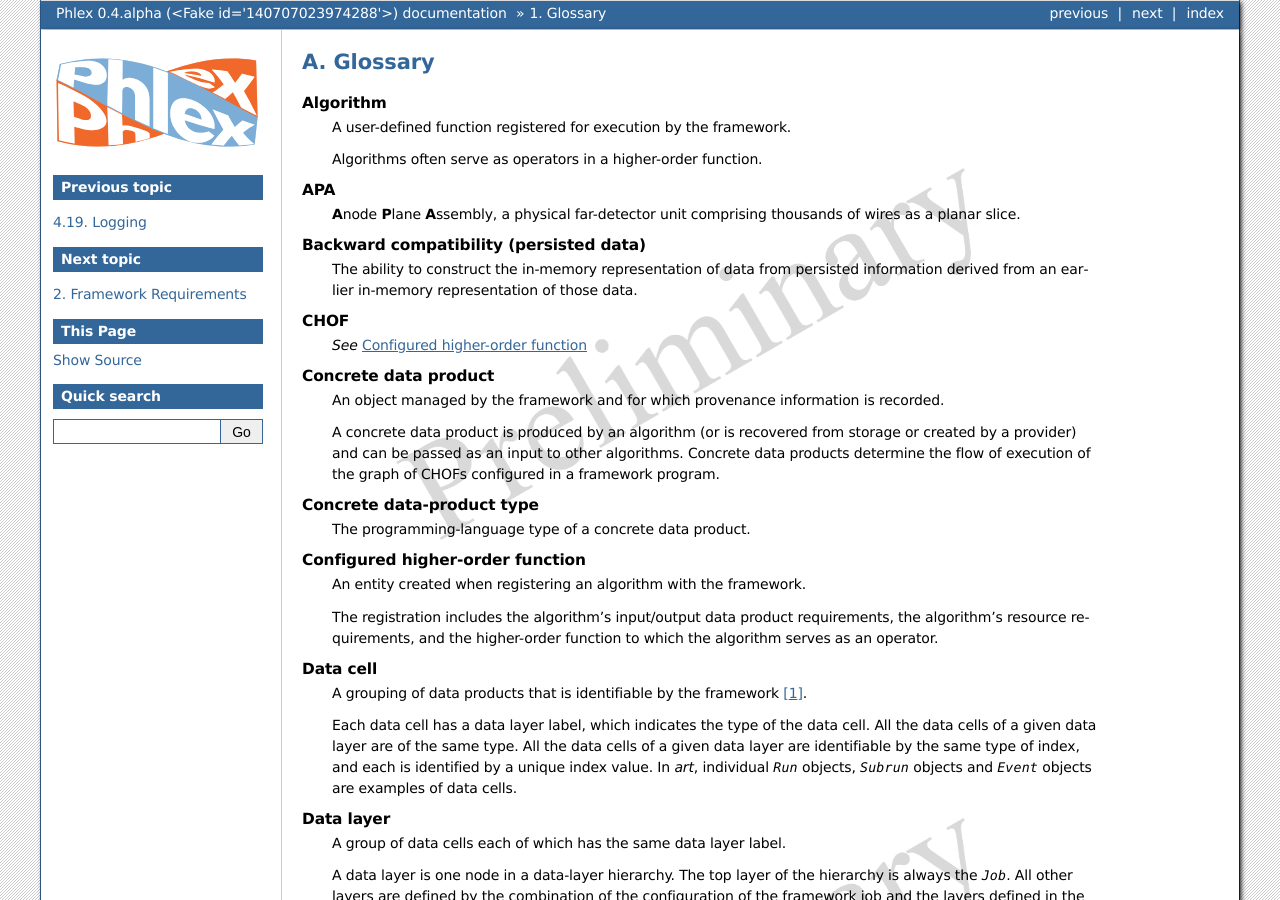
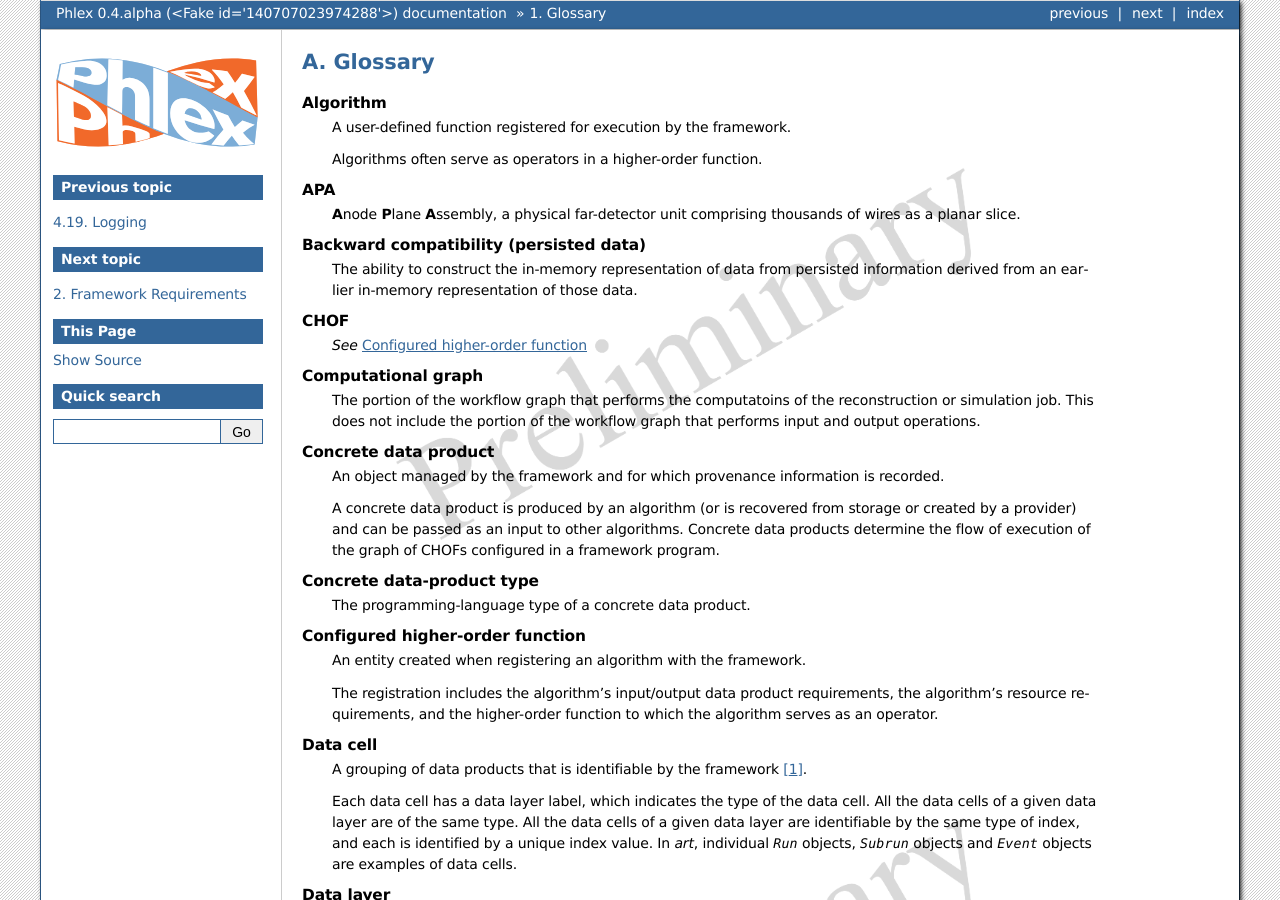
Before and after one commit to Framework-R-D/phlex-design, a Sphinx documentation site: the page built from doc/appendices/glossary.rst, in a window 1280 px wide and 900 px high. Built offline with Sphinx 7.4.7, drawn with Linux system fonts in a browser that asks for light colours.

Commit message:
Add computational graph concept

```diff
--- a/doc/appendices/glossary.rst
+++ b/doc/appendices/glossary.rst
@@ -38,6 +38,10 @@ Glossary
         The top layer of the hierarchy is always the `Job`.
         All other layers in the hierarchy are defined by the combination of the configuration of the framework job and the layers defined in the input data.
         In *art*, the data-layer hierarchy is `Run`\ -\ `Subrun`\ -\ `Event`.
+
+    Computational graph
+         The portion of the workflow graph that performs the computatoins of the reconstruction or simulation job.
+         This does not include the portion of the workflow graph that performs input and output operations.
 
     Concrete data product
         An object managed by the framework and for which provenance information is recorded.
```
Also changed, not shown: doc/conceptual_design.rst (+7 -0 lines).
